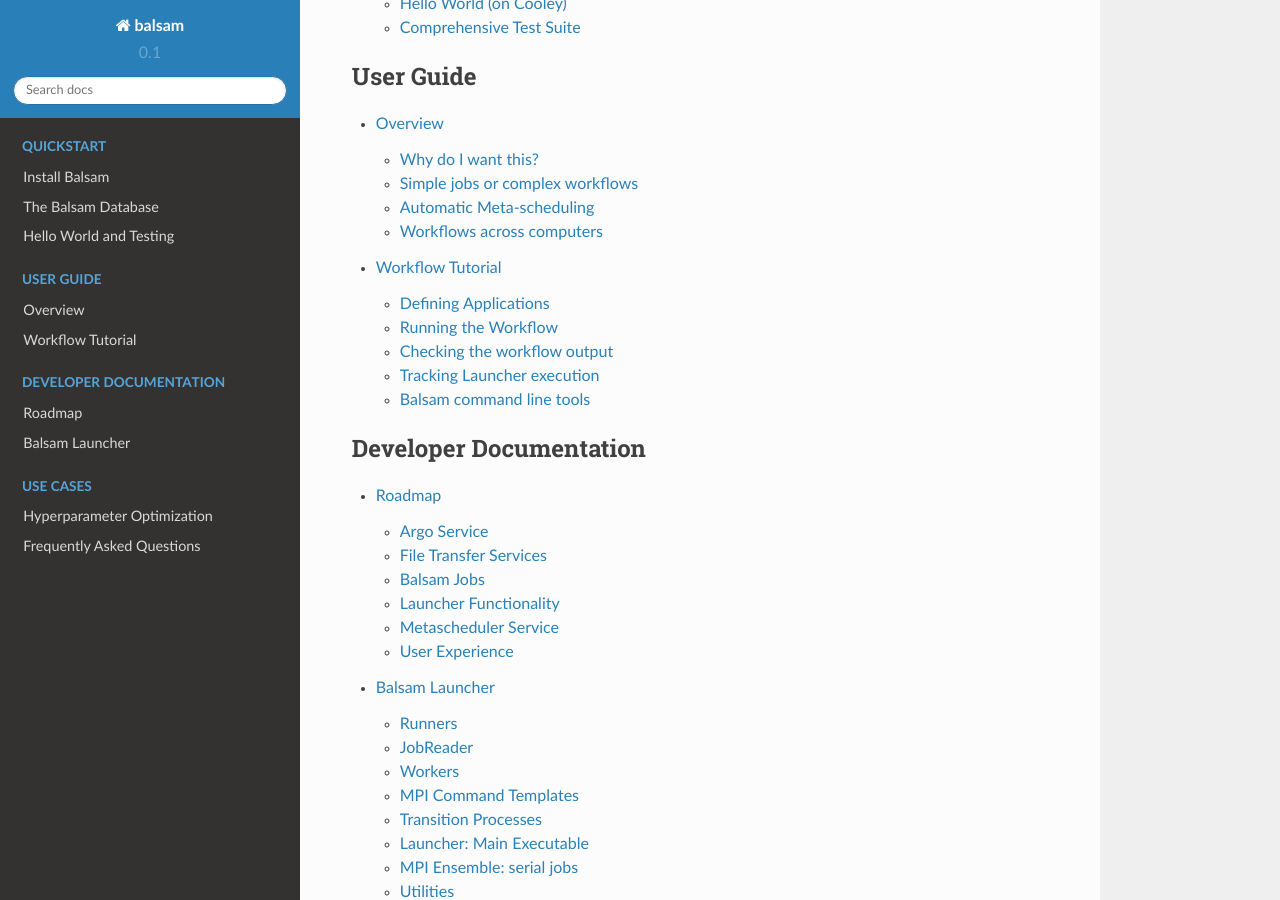
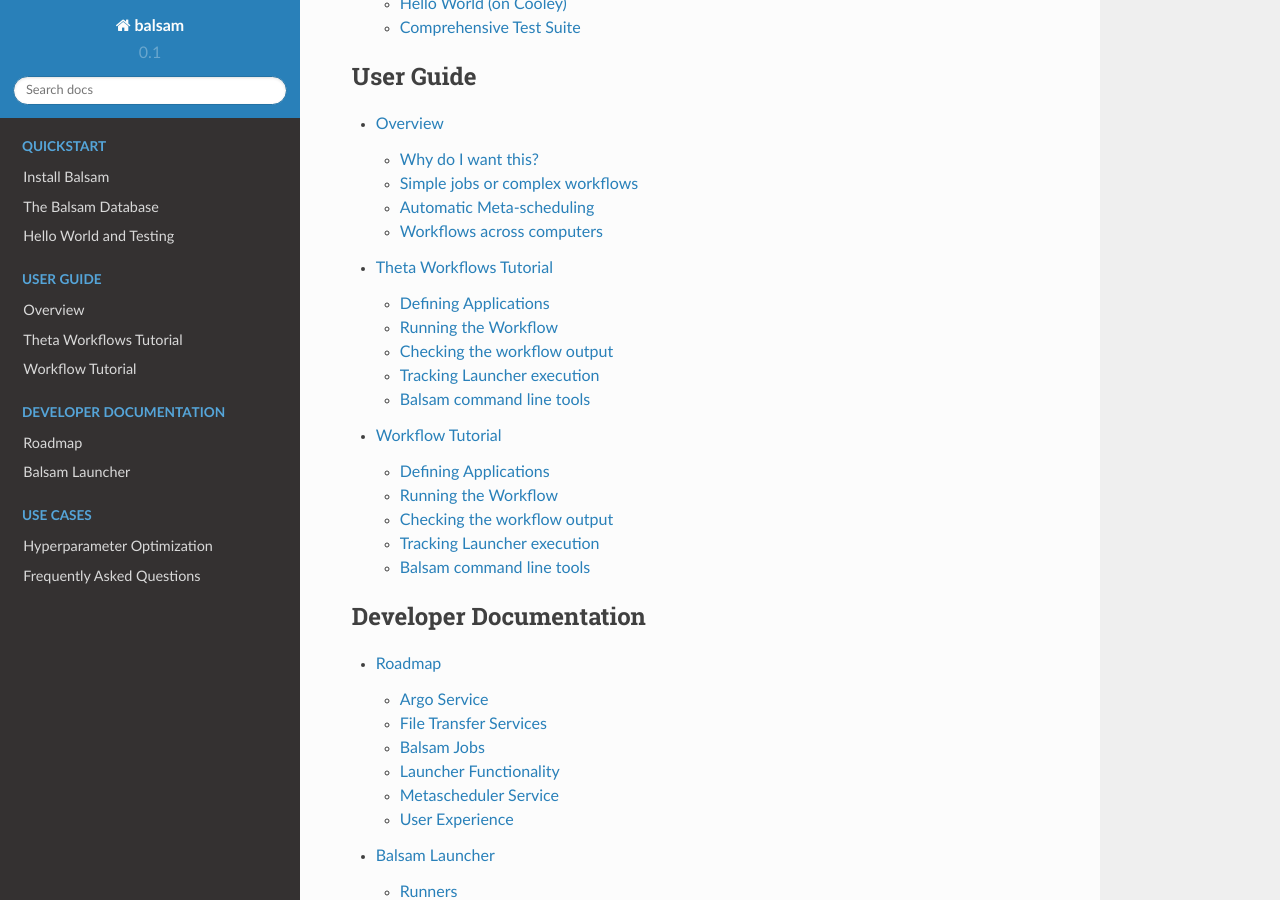
Before and after one commit to argonne-lcf/balsam, a Sphinx documentation site: the page built from docs/index.rst, in a window 1280 px wide and 900 px high, scrolled down 957 px. Built offline with Sphinx 7.4.7 and the Read the Docs theme 2.0.0, drawn with Linux system fonts in a browser that asks for light colours.

Commit message:
added theta tutorial to index

```diff
--- a/docs/index.rst
+++ b/docs/index.rst
@@ -41,6 +41,7 @@
     :caption: User Guide
 
     userguide/overview
+    userguide/tutorial-theta.rst
     userguide/tutorial.rst
     userguide/dag
 
--- a/docs/userguide/tutorial-theta.rst
+++ b/docs/userguide/tutorial-theta.rst
@@ -1,5 +1,5 @@
 Theta Workflows Tutorial
-===================
+=========================
 
 The goal of Balsam is to manage and optimize workflow execution with a minimum of user intervention,
 while placing very few restrictions on what kinds of jobs can run. Because of this, it takes some
```
